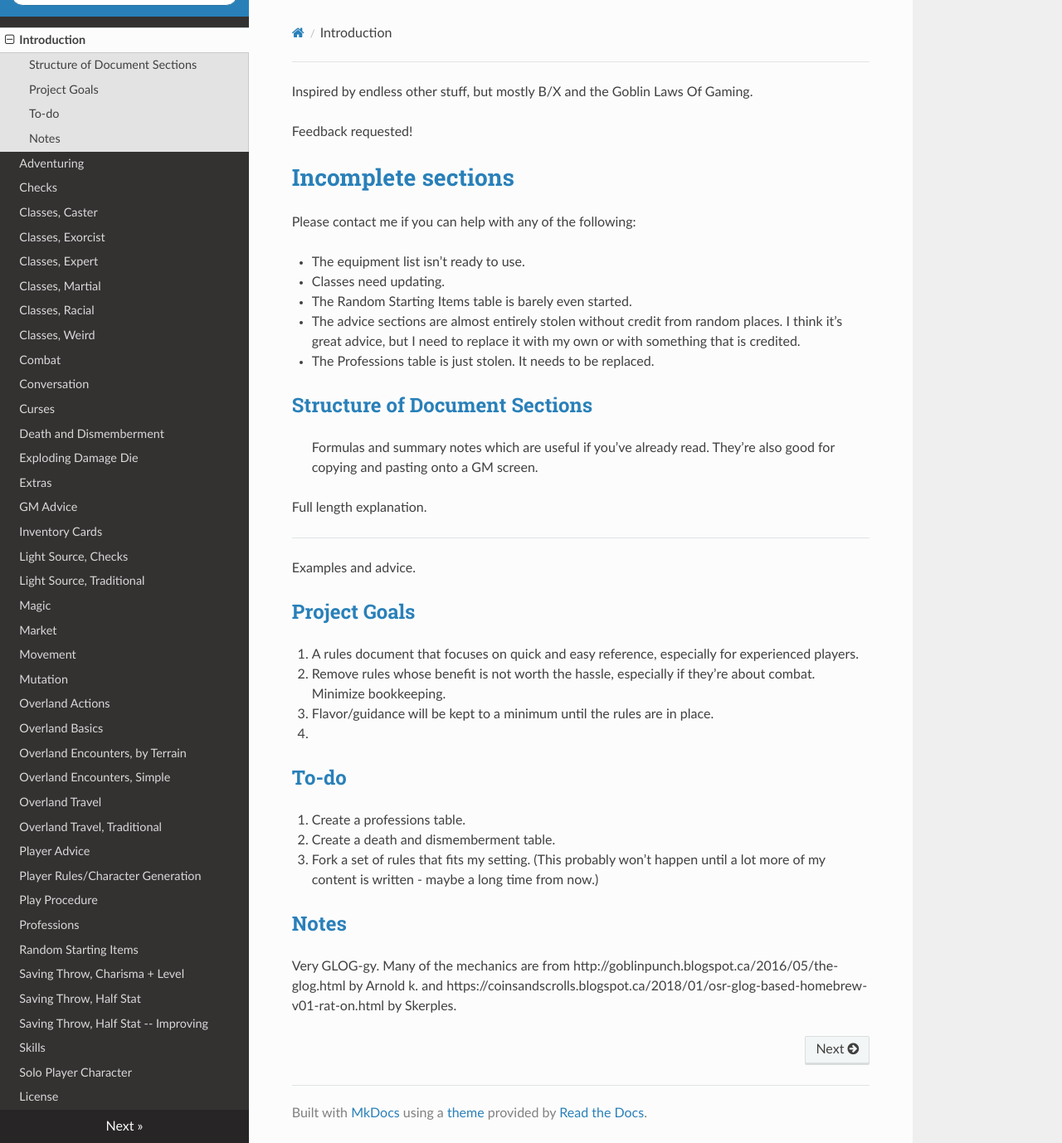
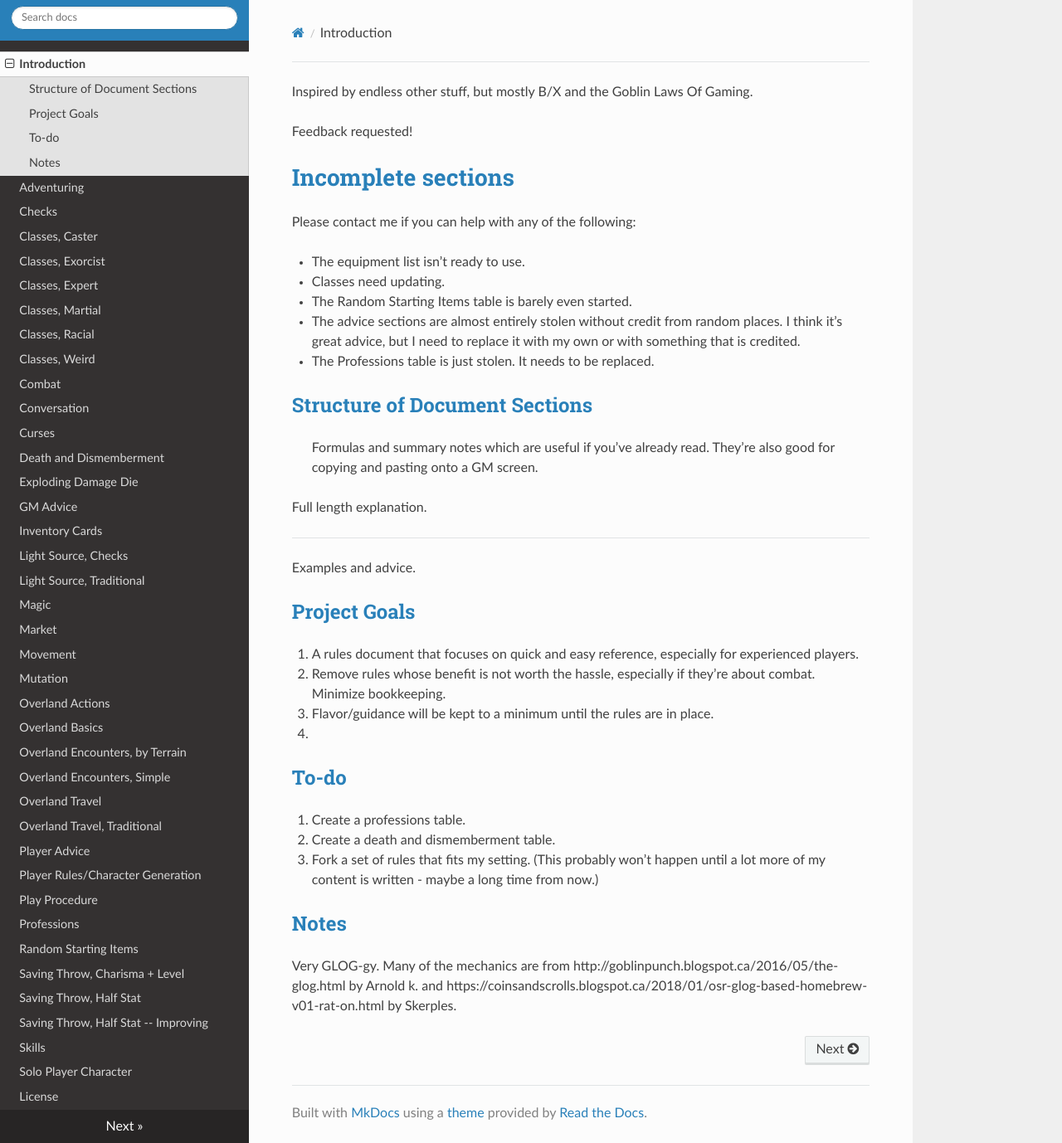
Before and after one commit to valzi/villagefolk, an MkDocs documentation site: the page built from docs/index.md, in a window 1280 px wide and 1378 px high. Shown: the whole window at 83% size. Built offline with MkDocs 1.6.1, drawn with Linux system fonts in a browser that asks for light colours; nearby versions of some CDN libraries; old or Windows-style settings are respelled for this version of MkDocs.

Commit message:
Regular auto-commit

```diff
--- a/mkdocs.yml
+++ b/mkdocs.yml
@@ -28,7 +28,6 @@ pages:
       - Curses: Curses.md
       - Death and Dismemberment: Death_Dismemberment.md
       - Exploding Damage Die: Exploding_Damage_Die.md
-      - Extras: Extras.md
       - GM Advice: GM_advice.md
       - Inventory Cards: Inventory_Cards.md
       - Light Source, Checks: Light_Source_Checks.md
```
Also changed, not shown: docs/Extras.md (added), 1 other file.
